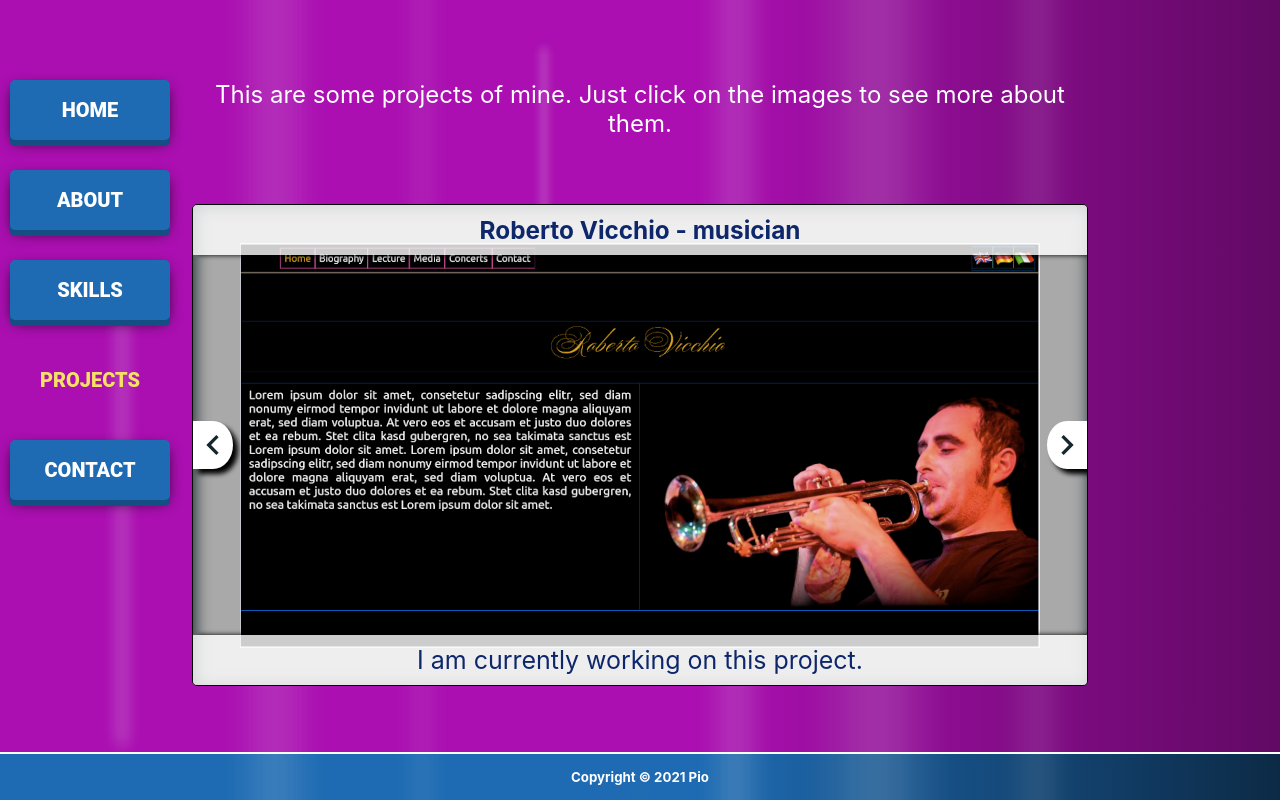
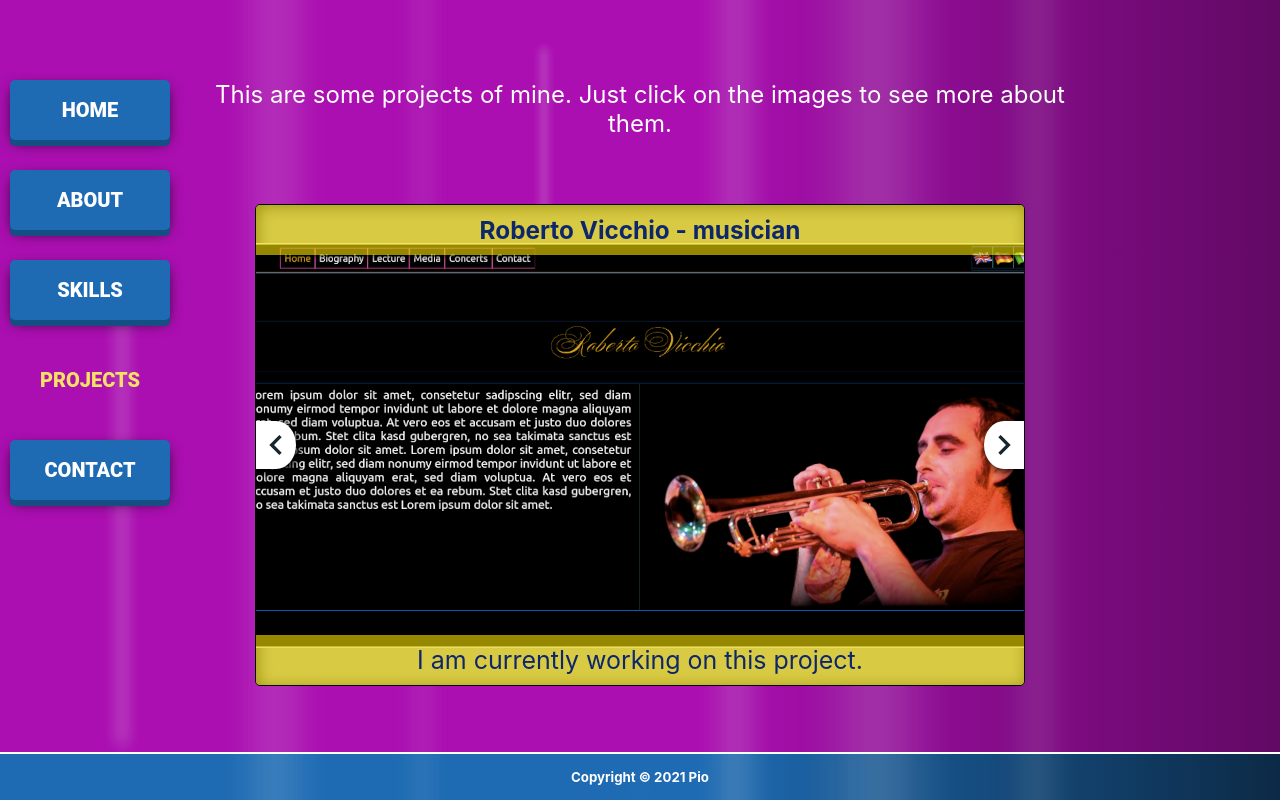
Before and after one commit to Pio-js/My-portfolio, a React (Create React App) app: page /Projects in a window 1280 px wide. Built offline with nearby package versions, Linux system fonts and the light colour scheme.

Commit message:
added gitHub link in project

```diff
--- a/src/App.css
+++ b/src/App.css
@@ -16,12 +16,12 @@
   --projects: rgb(171, 15, 177);
   --projects-text-bg: rgb(70, 86, 187);
   --projects-dark: rgb(97, 9, 100);
-  --projects-hover: rgba(70, 86, 187, 0.8);
+  --projects-hover: rgba(216, 201, 69, 0.8);
   --projects-linear: linear-gradient(90deg, rgb(171, 15, 177) 10%, rgb(171, 15, 177), rgb(97, 9, 100));
   --projects-radial: radial-gradient(rgb(171, 15, 177), rgb(97, 9, 100));
   --contact: rgb(184, 26, 78);
   --contact-dark: rgb(119, 22, 54);
-  --contact-hover: rgba(157, 35, 206, 0.8);
+  --contact-hover: rgba(241, 150, 76, 0.8);
   --contact-linear: linear-gradient(90deg, rgb(184, 26, 78) 10%, rgb(184, 26, 78), rgb(119, 22, 54));
   --contact-radial: radial-gradient(rgb(184, 26, 78), rgb(119, 22, 54));
 }
@@ -194,13 +194,9 @@ p {
 
   .menu-w {
     position: absolute;
-    left: 0;
-    width: 10%;
     min-width: 0;
     max-width: 0;
     height: auto;
-    z-index: 10;
-    background-color: transparent;
   }
 
   .page-container {
--- a/src/App.js
+++ b/src/App.js
@@ -15,6 +15,7 @@ function App() {
   const [technology, setTechnology] = useState();
   const [description, setDescription] = useState();
   const [images, setImages] = useState();
+  const [gitHubLink, setGitHubLink] = useState();
 
   return (
     <div className="App">
@@ -29,13 +30,13 @@ function App() {
           <Skills/>
         </Route>
         <Route path='/projects'>
-          <Projects setProjectName={setProjectName} setTechnology={setTechnology} setDescription={setDescription} setImages={setImages}/>
+          <Projects setProjectName={setProjectName} setTechnology={setTechnology} setDescription={setDescription} setImages={setImages} setGitHubLink={setGitHubLink}/>
         </Route>
         <Route path='/contact'>
           <Contact/>
         </Route>
         <Route path='/project'>
-          <Project projectName={projectName} technology={technology} description={description} images={images} setProjectName={setProjectName} setTechnology={setTechnology} setDescription={setDescription} setImages={setImages}/>
+          <Project projectName={projectName} technology={technology} description={description} images={images} gitHubLink={gitHubLink} setProjectName={setProjectName} setTechnology={setTechnology} setDescription={setDescription} setImages={setImages} setGitHubLink={setGitHubLink}/>
         </Route>
         <Route path='/'>
           <NotFound/>
--- a/src/components/ImageSlider.css
+++ b/src/components/ImageSlider.css
@@ -1,6 +1,6 @@
 .slider {
     position: relative;
-    width: 70vw;
+    width: 60vw;
     height: 60vh;
     display: flex;
     flex-direction: column;
@@ -19,7 +19,7 @@
     font-size: 3rem;
     background-color: white;
     color: rgb(22, 38, 46);
-    box-shadow: 5px 5px 5px black;
+    box-shadow: 3px 3px 10px black;
     z-index: 10;
     cursor: pointer;
     user-select: none;
@@ -80,7 +80,7 @@
     justify-content: center;
     align-items: center;
     width: 100%;
-    background-color: rgba(255, 255, 255, 0.8);
+    background-color: rgba(250, 225, 2, 0.6);
     color: rgb(14, 39, 107);
     font-size: 1.3em;
     box-shadow: 5px 0 5px black;
--- a/src/components/ImageSlider.js
+++ b/src/components/ImageSlider.js
@@ -3,7 +3,7 @@ import { useHistory } from 'react-router-dom';
 import './ImageSlider.css';
 import { MdKeyboardArrowRight, MdKeyboardArrowLeft } from 'react-icons/md';
 
-const ImageSlider = ({ setProjectName, setTechnology, setDescription, setImages, slides }) => {
+const ImageSlider = ({ setProjectName, setTechnology, setDescription, setImages, setGitHubLink, slides }) => {
     const history = useHistory();
     const [current, setCurrent] = useState(0);
     const length = slides.length;
@@ -26,6 +26,7 @@ const ImageSlider = ({ setProjectName, setTechnology, setDescription, setImages,
             setTechnology(slide.technology);
             setDescription(slide.fullDescription);
             setImages(slide.images);
+            setGitHubLink(slide.gitHubLink);
             history.push('/project');
         }
         return (
--- a/src/data/SliderData.js
+++ b/src/data/SliderData.js
@@ -36,7 +36,8 @@ export const SliderData = [
         description: 'I am currently working on this project.',
         fullDescription: 'I am creating this website for a musician. This project will have a back-end side, in order to change easily texts, images and events. I will create a page where the Client can change everything by himself.',
         technology: [css, html, js, react, nodeJS, express, mongoDB, mongoose],
-        images: [{image:robMobHome, desc:'Mobile version'}, {image:rebMobEvent, desc:'Mobile version'}, {image:rebMobContact, desc:'Mobile version'}]
+        images: [{image:robMobHome, desc:'Mobile version'}, {image:rebMobEvent, desc:'Mobile version'}, {image:rebMobContact, desc:'Mobile version'}],
+        gitHubLink: null
     },
     {
         id:1,
@@ -45,24 +46,27 @@ export const SliderData = [
         description: 'A website to promote Italian fine food.',
         fullDescription: 'I created this website to ensure my presence in Internet, promoting my business. For this project I used Wordpress creating every part inside of it. This website is no more reachable because I decided to change carrier.',
         technology: [css, html, js, wordpress],
-        images: [{image:saaHome, desc:'Desktop version'}, {image:saaProdukte, desc:'Desktop version'}, {image:saaRezepte, desc:'Desktop version'}, {image:saaMobile1, desc:'Mobile version'}, {image:saaMobile2, desc:'Mobile version'}]
+        images: [{image:saaHome, desc:'Desktop version'}, {image:saaProdukte, desc:'Desktop version'}, {image:saaRezepte, desc:'Desktop version'}, {image:saaMobile1, desc:'Mobile version'}, {image:saaMobile2, desc:'Mobile version'}],
+        gitHubLink: null
     },
     {
         id:2,
         projName: 'Portfolio',
         preview: web3,
         description: 'This is the website you are navigating on',
-        fullDescription: 'This is my first portfolio responsive website, I am still working and practicing on it, so it could be that there is some bugs yet. You can check it just navigating. Every comment is welcome. The contact form is disabled, so please mail me on LinkedIn or to my private e-mail if you got it.',
+        fullDescription: 'This is my first portfolio responsive website, I am still working and practicing on it, so it could be that there is some bugs yet. You can check it just navigating. Every comment is welcome. The contact form is disabled, so please mail me on LinkedIn or to my private e-mail if you got it. You find this project on ',
         technology: [css, html, js, react],
-        images: [{image:portfolioHome, desc:'Desktop version'}]
+        images: [{image:portfolioHome, desc:'Desktop version'}],
+        gitHubLink: 'https://github.com/Pio-js/My-portfolio'
     },
     {
         id:3,
         projName: 'Greet Now',
         preview: greetnowHome,
         description: 'A web app to create and send greeting cards',
-        fullDescription: 'This is a team project. We created an app to send greeting cards. This project was a good practice and we use it as final project for our graduation day. I created the authentication in the front and back-end using JWT and Bcrypt. Furthermore I created several cores components. This project is not publicand not published. If you want to know more about that, please just let me know.',
+        fullDescription: 'This is a team project. We created an app to send greeting cards. This project was a good practice and we use it as final project for our graduation day. I created the first SPA structure, authentication component in the front and back-end using JWT and Bcrypt. Furthermore I created several components. This is a MVP and you can find it on ',
         technology: [css, html, js, react, redux, materialUI, nodeJS, mongoDB, mongoose, clickUp, gitHub, figma],
-        images: [{image:greetnowHome, desc:'Desktop version'}, {image:greetnowLogin, desc:'Desktop version'}, {image:greetnowCard, desc:'Desktop version'}]
+        images: [{image:greetnowHome, desc:'Desktop version'}, {image:greetnowLogin, desc:'Desktop version'}, {image:greetnowCard, desc:'Desktop version'}],
+        gitHubLink: "https://github.com/kornavol/GreetNow-front"
     }
 ];
--- a/src/pages/Project.css
+++ b/src/pages/Project.css
@@ -55,6 +55,11 @@
 #project-full-description {
     width: 90%;
     background-color: antiquewhite;
+}
+
+#project-full-description > p {
+    padding: 20px;
+    text-align: justify;
 }
 
 #project-img-preview {
@@ -118,6 +123,7 @@
 #img-absolute {
     max-width: 100%;
     max-height: 100%;
+    background-position-x: initial;
 }
 
 #close-popup-btn {
--- a/src/pages/Project.js
+++ b/src/pages/Project.js
@@ -9,12 +9,12 @@ export default function Project(props) {
 
     const history = useHistory();
 
-    const {projectName, technology, description, images, setProjectName, setTechnology, setDescription, setImages} = props;
+    const {projectName, technology, description, images, gitHubLink, setProjectName, setTechnology, setDescription, setImages, setGitHubLink} = props;
     const [popup, setPopup] = useState();
     const [current, setCurrent] = useState();
     const [currentProject, setCurrentProject] = useState(null);
     const length = images.length;
-    const projectsLength = SliderData.length
+    const projectsLength = SliderData.length;
 
     const nextProject = () => {
         setCurrentProject(currentProject === projectsLength - 1 ? 0 : currentProject + 1);
@@ -25,11 +25,12 @@ export default function Project(props) {
 
     const prevNextButtons = (
         <div id="prev-next-btn">
-            <div id="prev-btn" onClick={prevProject}><MdKeyboardArrowLeft className="proj-button" />Previous</div>
+            <div id="prev-btn" onClick={prevProject}><MdKeyboardArrowLeft className="proj-button"/>Previous</div>
             <div id="next-btn" onClick={nextProject}>Next<MdKeyboardArrowRight className="proj-button"/></div>
         </div>
     );
 
+    //setting the current project for the prev-next projects buttons on the head
     useEffect(() => {
         SliderData.filter((data) => {
 
@@ -45,6 +46,7 @@ export default function Project(props) {
             setTechnology(SliderData[currentProject].technology);
             setDescription(SliderData[currentProject].fullDescription);
             setImages(SliderData[currentProject].images);
+            setGitHubLink(SliderData[currentProject].gitHubLink);
             history.push('/project');
         }
     }, [currentProject]);
@@ -111,7 +113,7 @@ export default function Project(props) {
                 </div>
                 <div id="project-full-description">
                     <h4>Description</h4>
-                    <p>{description}</p>
+                    <p>{description}{gitHubLink != null ? <a style={{color: "blue"}} href={gitHubLink}>gitHub.</a> : null}</p>
                 </div>
                 <div id="project-img-preview">
                     <h3>Click on a picture to enlarge it.</h3>
--- a/src/pages/Projects.js
+++ b/src/pages/Projects.js
@@ -18,7 +18,7 @@ export default function Projects(props){
                 <div id="projects-text">
                     <p>This are some projects of mine. Just click on the images to see more about them.</p>
                 </div>
-                <ImageSlider slides={SliderData} setProjectName={props.setProjectName} setTechnology={props.setTechnology} setDescription={props.setDescription} setImages={props.setImages}/>
+                <ImageSlider slides={SliderData} setProjectName={props.setProjectName} setTechnology={props.setTechnology} setDescription={props.setDescription} setImages={props.setImages} setGitHubLink={props.setGitHubLink}/>
             </div>
         </section>
     );
```
